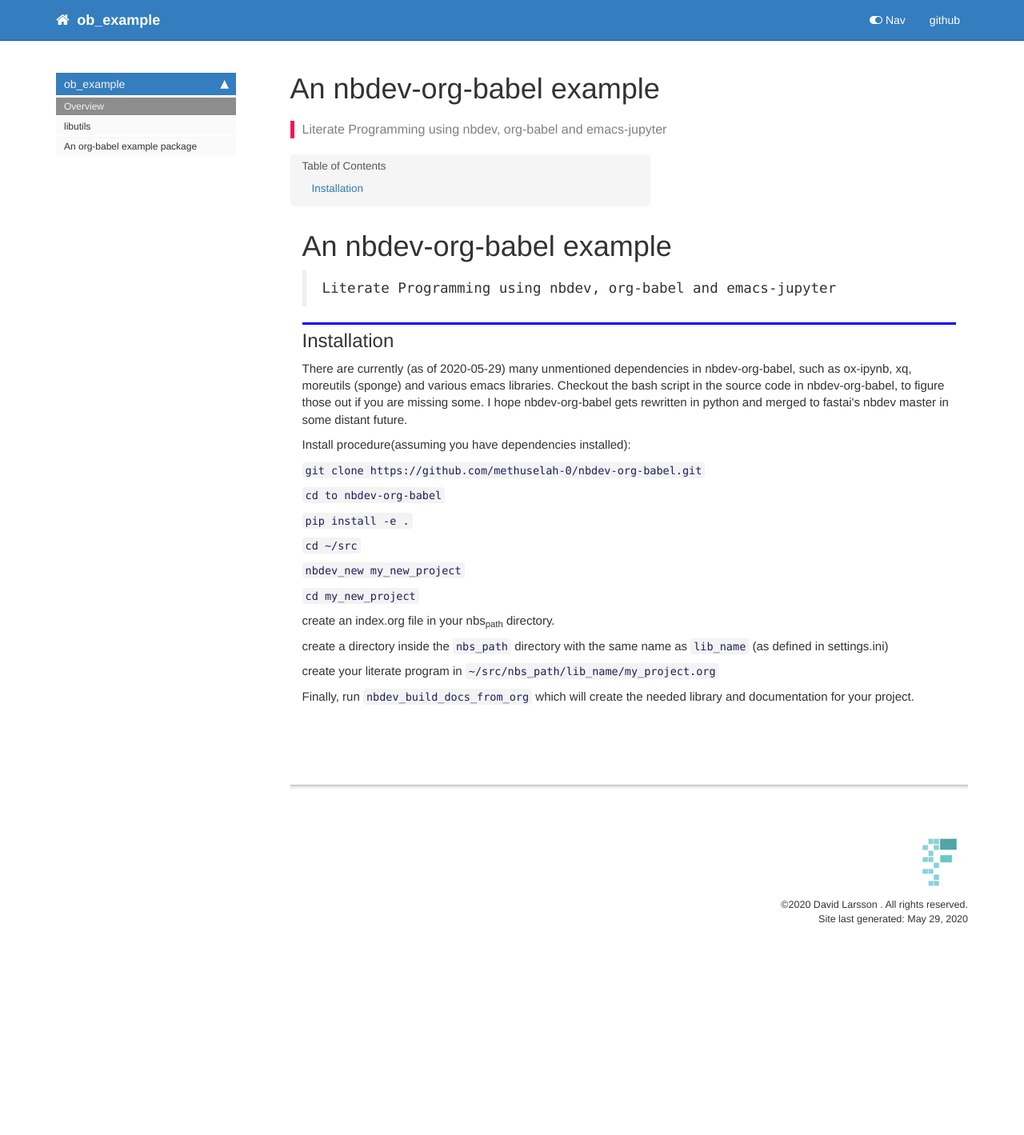
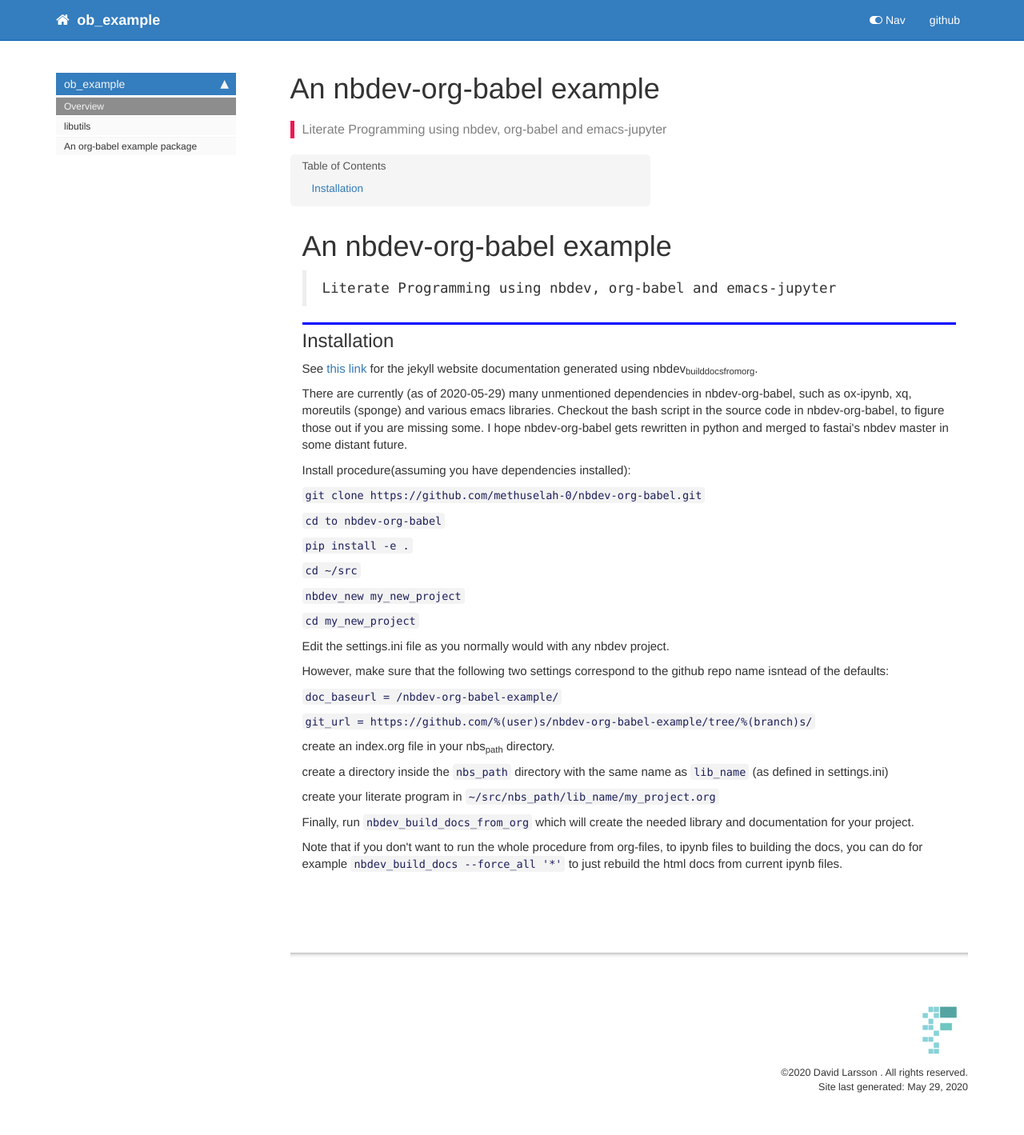
Before and after one commit to methuselah-0/nbdev-org-babel-example, a Jekyll site: the page built from docs/index.html, in a window 1280 px wide. Shown: the whole page at 80% size. Built offline with Jekyll 4.4.1, drawn with Linux system fonts in a browser that asks for light colours; nearby versions of some CDN libraries; comment, search, counter and statistics services are not loaded; before the commit the page ends 1209 px from its top, so only the background shows below that.

Commit message:
adding a link in and updating index and readme

```diff
--- a/docs/index.html
+++ b/docs/index.html
@@ -43,6 +43,8 @@
 </div>
 <div class="cell border-box-sizing text_cell rendered"><div class="inner_cell">
 <div class="text_cell_render border-box-sizing rendered_html">
+<p>See <a href="https://methuselah-0.github.io/nbdev-org-babel-example//">this link</a> for the jekyll website documentation generated using
+nbdev<sub>build</sub><sub>docs</sub><sub>from</sub><sub>org</sub>.</p>
 <p>There are currently (as of 2020-05-29) many unmentioned dependencies
 in nbdev-org-babel, such as ox-ipynb, xq, moreutils (sponge) and
 various emacs libraries. Checkout the bash script in the source code
@@ -56,11 +58,19 @@
 <p><code>cd ~/src</code></p>
 <p><code>nbdev_new my_new_project</code></p>
 <p><code>cd my_new_project</code></p>
+<p>Edit the settings.ini file as you normally would with any nbdev project.</p>
+<p>However, make sure that the following two settings correspond to the github repo name isntead of the defaults:</p>
+<p><code>doc_baseurl = /nbdev-org-babel-example/</code></p>
+<p><code>git_url = https://github.com/%(user)s/nbdev-org-babel-example/tree/%(branch)s/</code></p>
 <p>create an index.org file in your nbs<sub>path</sub> directory.</p>
 <p>create a directory inside the <code>nbs_path</code> directory with the same name as <code>lib_name</code> (as defined in settings.ini)</p>
 <p>create your literate program in <code>~/src/nbs_path/lib_name/my_project.org</code></p>
 <p>Finally, run <code>nbdev_build_docs_from_org</code> which will create the needed
 library and documentation for your project.</p>
+<p>Note that if you don't want to run the whole procedure from org-files,
+to ipynb files to building the docs, you can do for example
+<code>nbdev_build_docs --force_all '*'</code> to just rebuild the html docs from
+current ipynb files.</p>
 
 </div>
 </div>
```
Also changed, not shown: nbs/index.org (+15 -1 lines), README.md, 1 other file.
